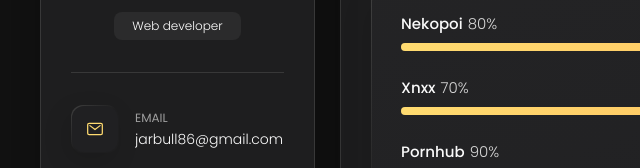
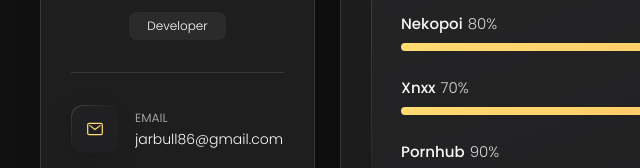
Before and after one commit to Blawuken/About, a plain HTML site: page index.html in a window 1280 px wide. Shown: the part 335-503 px from the top of the page, 0-640 px from the left. Drawn offline with nearby package versions, Linux system fonts and the light colour scheme; a script that the page names is missing.

Commit message:
Update index.html

```diff
--- a/index.html
+++ b/index.html
@@ -48,7 +48,7 @@
         <div class="info-content">
           <h1 class="name" title="Richard hanrick">AnGgIt86</h1>
 
-          <p class="title">Web developer</p>
+          <p class="title">Developer</p>
         </div>
 
         <button class="info_more-btn" data-sidebar-btn>
```
